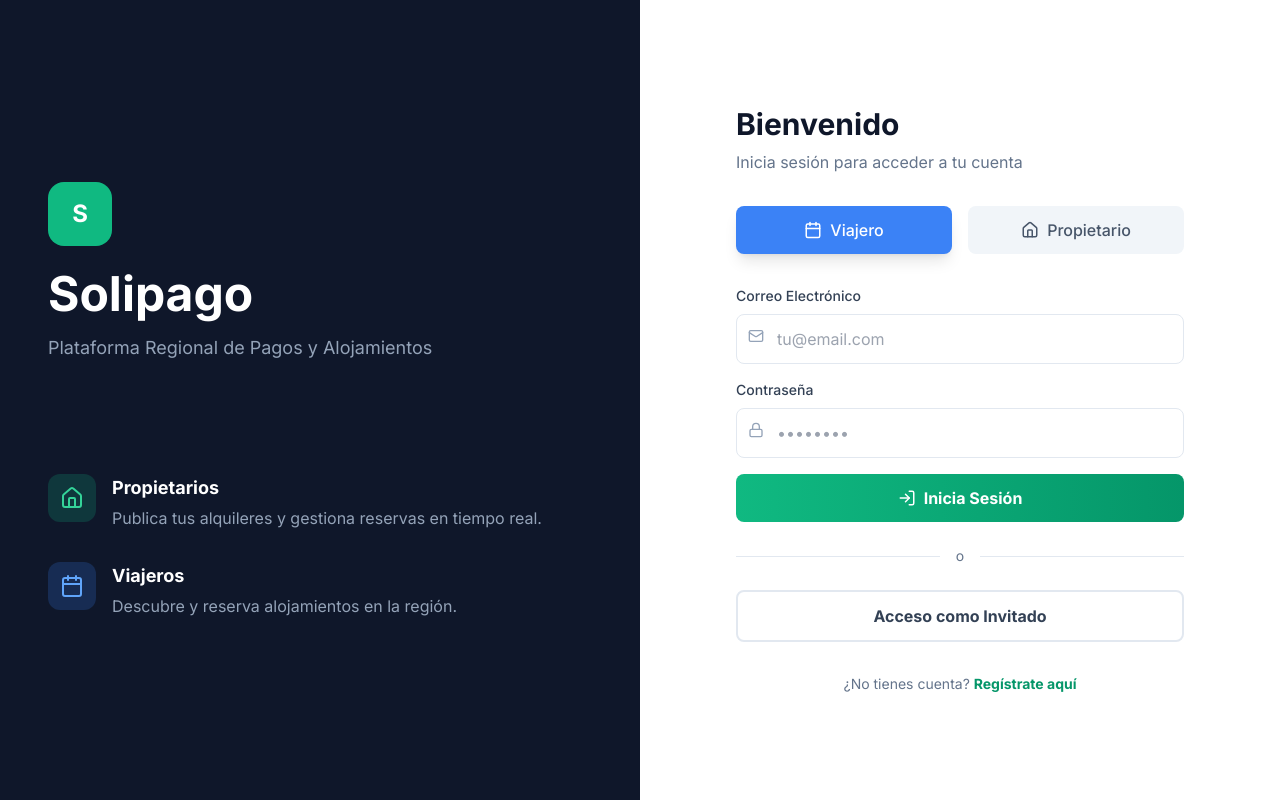
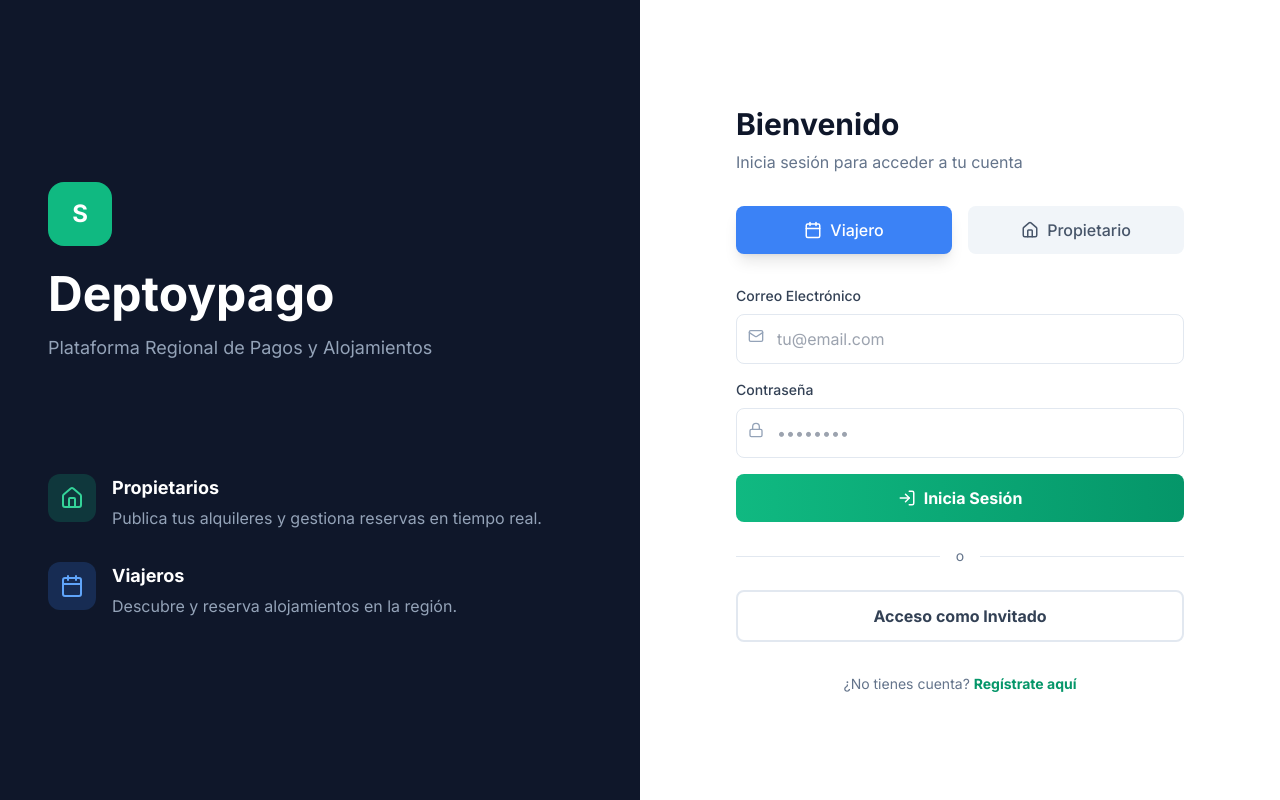
Before and after one commit to micaelasolipago/HTLpagos, a React (Vite) app: page / in a window 1280 px wide. Built offline with nearby package versions, Linux system fonts and the light colour scheme.

Commit message:
Rename brand: Solipago → Deptoypago across all components

```diff
--- a/App.tsx
+++ b/App.tsx
@@ -16,7 +16,7 @@ const App: React.FC = () => {
   const [user, setUser] = useState<User>({
     id: 'usr-001',
     name: 'Usuario',
-    email: 'usuario@solipago.com',
+    email: 'usuario@deptoypago.com',
     country: Country.ARGENTINA,
     walletBalance: 1250.50
   });
@@ -42,7 +42,7 @@ const App: React.FC = () => {
         <div className="flex items-center justify-between px-4 py-4">
           <div className="flex items-center gap-2">
             <div className="w-8 h-8 bg-emerald-500 rounded-lg flex items-center justify-center font-bold text-white text-sm">S</div>
-            <h1 className="font-bold text-slate-900">Solipago</h1>
+            <h1 className="font-bold text-slate-900">Deptoypago</h1>
           </div>
           <button
             onClick={handleLogout}
@@ -60,7 +60,7 @@ const App: React.FC = () => {
           <div className="p-6 flex items-center gap-3">
             <div className="w-10 h-10 bg-emerald-500 rounded-xl flex items-center justify-center font-bold text-xl text-white">S</div>
             <div>
-              <h1 className="text-xl font-bold tracking-tight">Solipago</h1>
+              <h1 className="text-xl font-bold tracking-tight">Deptoypago</h1>
               <p className="text-[10px] text-slate-400 uppercase tracking-widest">Southern Cone Hub</p>
             </div>
           </div>
--- a/components/Login.tsx
+++ b/components/Login.tsx
@@ -27,7 +27,7 @@ const Login: React.FC<LoginProps> = ({ onLogin }) => {
       <div className="hidden lg:flex lg:w-1/2 bg-slate-900 text-white flex-col justify-center px-12">
         <div className="mb-12">
           <div className="w-16 h-16 bg-emerald-500 rounded-2xl flex items-center justify-center font-bold text-2xl mb-6">S</div>
-          <h1 className="text-5xl font-bold mb-4">Solipago</h1>
+          <h1 className="text-5xl font-bold mb-4">Deptoypago</h1>
           <p className="text-lg text-slate-400">Plataforma Regional de Pagos y Alojamientos</p>
         </div>
 
@@ -60,7 +60,7 @@ const Login: React.FC<LoginProps> = ({ onLogin }) => {
           {/* Logo for mobile */}
           <div className="lg:hidden flex items-center gap-2 mb-8 sm:mb-10">
             <div className="w-10 h-10 sm:w-12 sm:h-12 bg-emerald-500 rounded-xl flex items-center justify-center font-bold text-lg sm:text-xl text-white">S</div>
-            <h1 className="text-xl sm:text-2xl font-bold text-slate-900">Solipago</h1>
+            <h1 className="text-xl sm:text-2xl font-bold text-slate-900">Deptoypago</h1>
           </div>
 
           <h2 className="text-2xl sm:text-3xl font-bold text-slate-900 mb-1 sm:mb-2">Bienvenido</h2>
--- a/index.html
+++ b/index.html
@@ -4,7 +4,7 @@
   <head>
     <meta charset="UTF-8" />
     <meta name="viewport" content="width=device-width, initial-scale=1.0" />
-    <title>Solipago | Fintech & PropTech</title>
+    <title>Deptoypago | Fintech & PropTech</title>
     <script src="https://cdn.tailwindcss.com"></script>
     <link href="https://fonts.googleapis.com/css2?family=Inter:wght@300;400;500;600;700&display=swap" rel="stylesheet">
     <style>
--- a/package.json
+++ b/package.json
@@ -1,5 +1,5 @@
 {
-  "name": "copy-of-solipago---fintech-proptech-ecosystem",
+  "name": "copy-of-deptoypago---fintech-proptech-ecosystem",
   "private": true,
   "version": "0.0.0",
   "type": "module",
```
Also changed, not shown: 1 other file (tests, documents, lock files or other folders).
